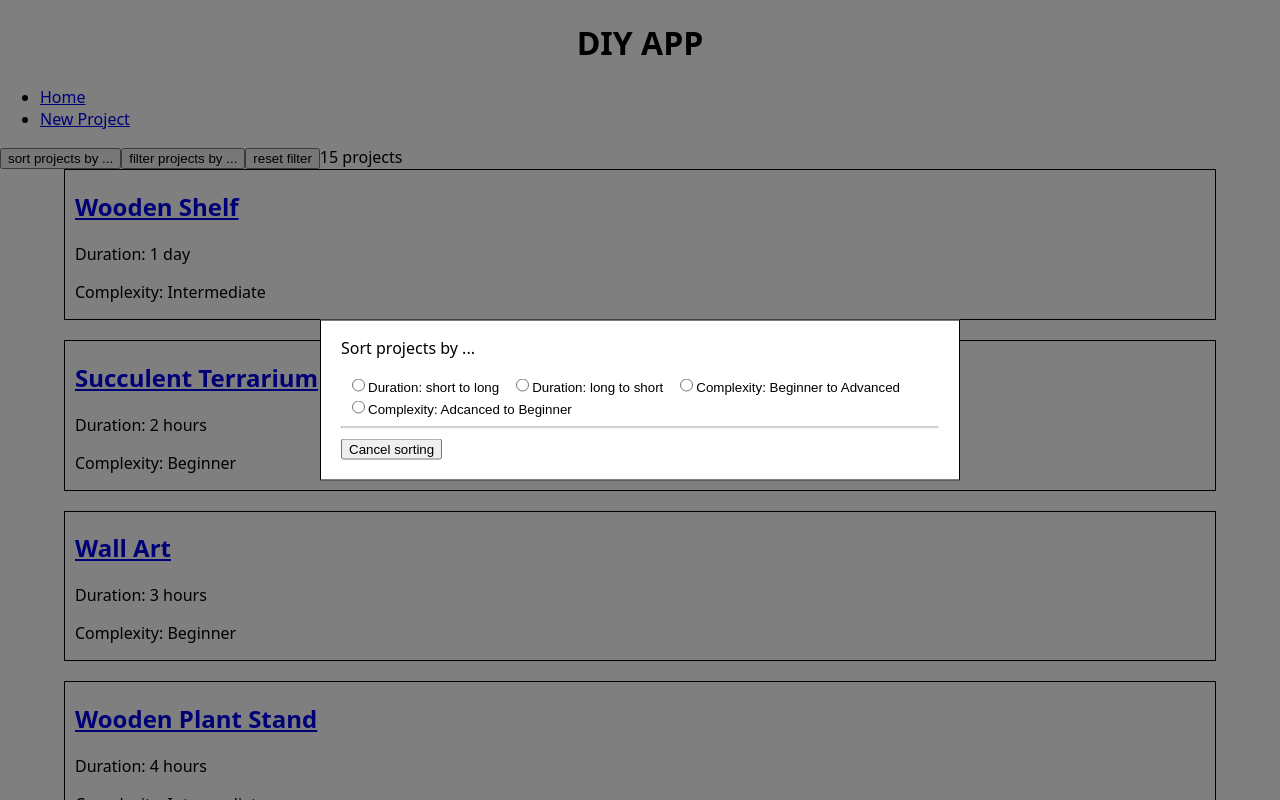
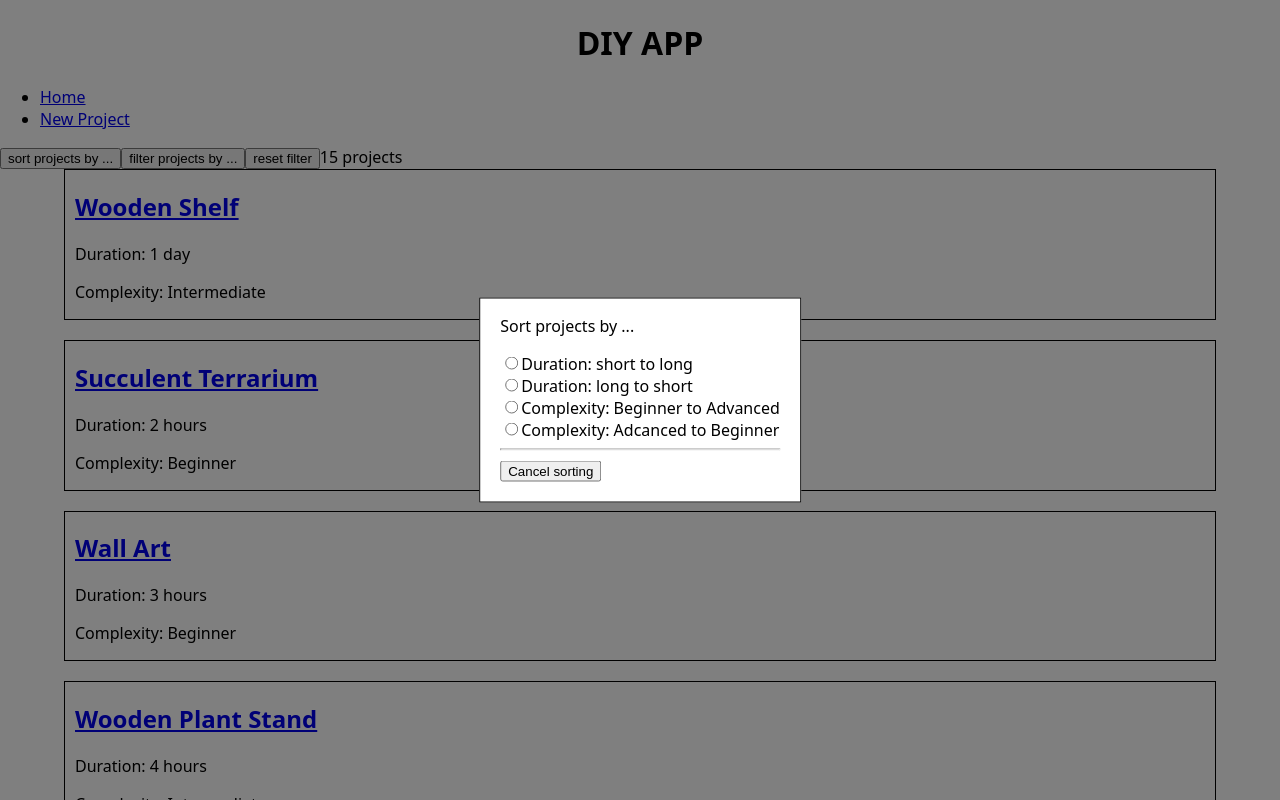
Before and after one commit to jana-scheidemann/DIY-App, a Next.js app: page / in a window 1280 px wide. Both pictures are taken after a click on the button "sort projects by ...". Shown: the top 800 px of the page. Built offline with nearby package versions, Linux system fonts and the light colour scheme.

Commit message:
delete buttons on radio buttons

```diff
--- a/components/ModalFilter.js
+++ b/components/ModalFilter.js
@@ -12,17 +12,10 @@ export default function ModalFilter({ onToggleFilterModal, onFilterProjects }) {
     <StyledBackground>
       <StyledFormContainer onSubmit={handleFilterSubmit}>
         <p>Filter projects by ...</p>
+
         <p>Duration:</p>
-        <StyledSortButton type="button">
-          <input
-            type="radio"
-            id="duration-short"
-            name="duration"
-            value="short"
-          />
+        <input type="radio" id="duration-short" name="duration" value="short" />
         <label htmlFor="duration-short">2 hours or less</label>
-        </StyledSortButton>
-        <StyledSortButton type="button">
         <input
           type="radio"
           id="duration-medium"
@@ -30,22 +23,12 @@ export default function ModalFilter({ onToggleFilterModal, onFilterProjects }) {
           value="medium"
         />
         <label htmlFor="duration-medium">2 - 23 hours</label>
-        </StyledSortButton>
-        <StyledSortButton type="button">
         <input type="radio" id="duration-long" name="duration" value="long" />
         <label htmlFor="duration-long">more than 23 hours</label>
-        </StyledSortButton>
+
         <p>Complexity:</p>
-        <StyledSortButton type="button">
-          <input
-            type="radio"
-            id="beginner"
-            name="complexity"
-            value="Beginner"
-          />
+        <input type="radio" id="beginner" name="complexity" value="Beginner" />
         <label htmlFor="beginner">Beginner</label>
-        </StyledSortButton>
-        <StyledSortButton type="button">
         <input
           type="radio"
           id="intermediate"
@@ -53,16 +36,8 @@ export default function ModalFilter({ onToggleFilterModal, onFilterProjects }) {
           value="Intermediate"
         />
         <label htmlFor="intermediate">Intermediate</label>
-        </StyledSortButton>
-        <StyledSortButton type="button">
-          <input
-            type="radio"
-            id="advanced"
-            name="complexity"
-            value="Advanced"
-          />
+        <input type="radio" id="advanced" name="complexity" value="Advanced" />
         <label htmlFor="advanced">Advanced</label>
-        </StyledSortButton>
         <hr />
         <button type="submit">Apply filter</button>
         <input type="reset" value="Clear all filter" />
@@ -92,8 +67,3 @@ const StyledFormContainer = styled.form`
   border: 1px solid black;
   padding: 0px 20px 20px 20px;
 `;
-
-const StyledSortButton = styled.button`
-  border: none;
-  background-color: white;
-`;
--- a/components/ModalSort.js
+++ b/components/ModalSort.js
@@ -3,52 +3,54 @@ import styled from "styled-components";
 export default function ModalSort({
   onSortComplexityStartHigh,
   onSortComplexityStartLow,
-  onSortDurationStartLong,
-  onSortDurationStartShort,
+  onSortDuration,
   onToogleSortModal,
 }) {
   return (
     <StyledBackground>
       <StyledContainer>
         <p>Sort projects by ...</p>
-        <StyledSortButton type="button" onClick={onSortDurationStartShort}>
         <input
           type="radio"
           id="duration-short"
           name="sort"
           value="duration"
+          onClick={() => onSortDuration("short")}
         />
         <label htmlFor="duration-short">Duration: short to long</label>
-        </StyledSortButton>
+        <br />
 
-        <StyledSortButton type="button" onClick={onSortDurationStartLong}>
-          <input type="radio" id="duration-long" name="sort" value="duration" />
+        <input
+          type="radio"
+          id="duration-long"
+          name="sort"
+          value="duration"
+          onClick={() => onSortDuration("long")}
+        />
         <label htmlFor="duration-long">Duration: long to short</label>
-        </StyledSortButton>
+        <br />
 
-        <StyledSortButton type="button" onClick={onSortComplexityStartLow}>
         <input
           type="radio"
           id="complexity-low"
           name="sort"
           value="complexity"
+          onClick={onSortComplexityStartLow}
         />
-          <label htmlFor="complexity-low">
-            Complexity: Beginner to Advanced
-          </label>
-        </StyledSortButton>
+        <label htmlFor="complexity-low">Complexity: Beginner to Advanced</label>
+        <br />
 
-        <StyledSortButton type="button" onClick={onSortComplexityStartHigh}>
         <input
           type="radio"
           id="complexity-high"
           name="sort"
           value="complexityd"
+          onClick={onSortComplexityStartHigh}
         />
         <label htmlFor="complexity-high">
           Complexity: Adcanced to Beginner
         </label>
-        </StyledSortButton>
+
         <hr />
         <button type="button" onClick={onToogleSortModal}>
           Cancel sorting
```
Lines whose indentation alone changed are shown as unchanged.
